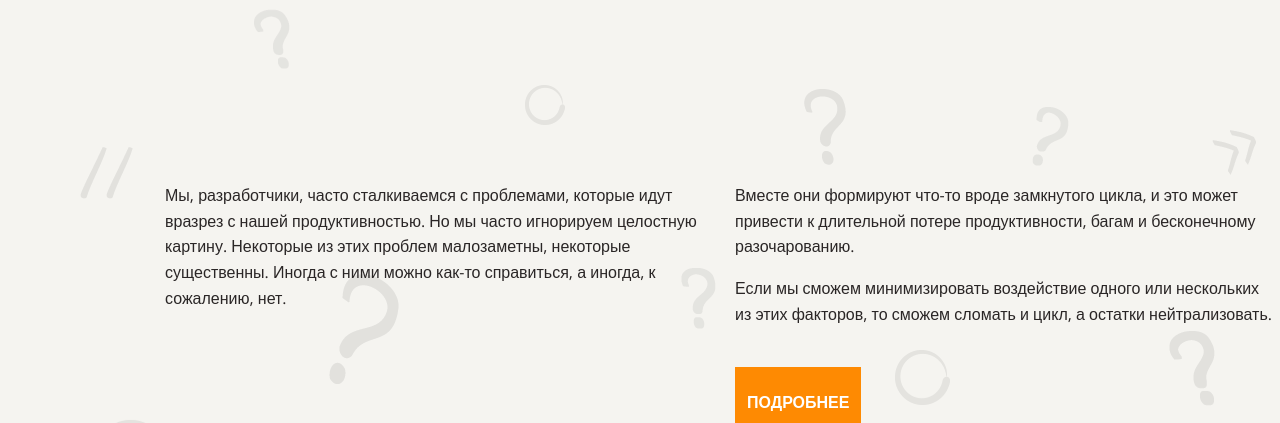
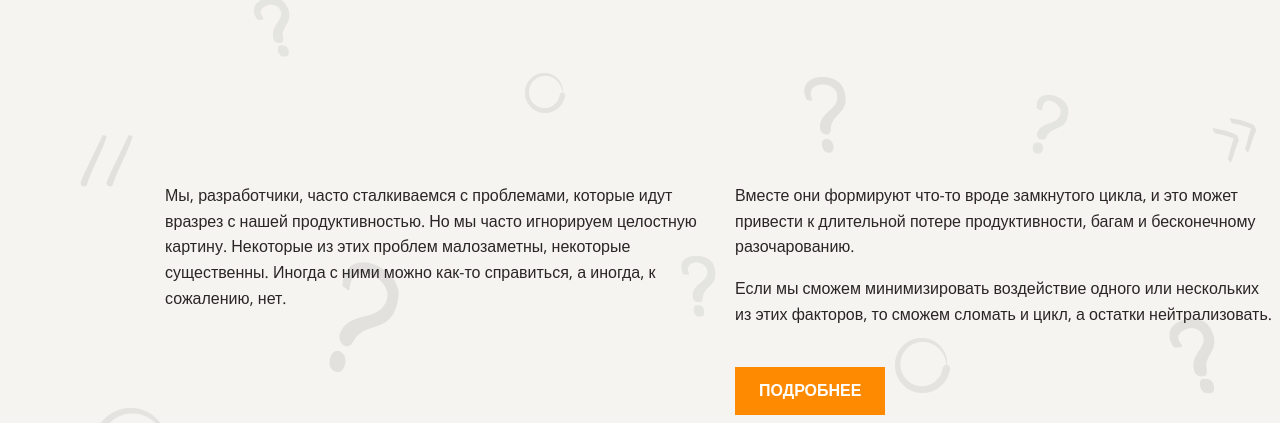
Before and after one commit to Ligutto/layout-designer-project-58, a website: page src/index.html in a window 1280 px wide. Shown: the part 377-800 px from the top of the page. Drawn offline with nearby package versions, Linux system fonts and the light colour scheme; a web font is replaced by a local one.

Commit message:
Правки позиционирования

```diff
--- a/src/styles/style.css
+++ b/src/styles/style.css
@@ -468,7 +468,7 @@ section {
 }
 
 #block1 button {
-  padding: 24px 12px;
+  padding: 12px 24px;
   font-size: 1em;
   line-height: 1.5;
   height: auto;
```
